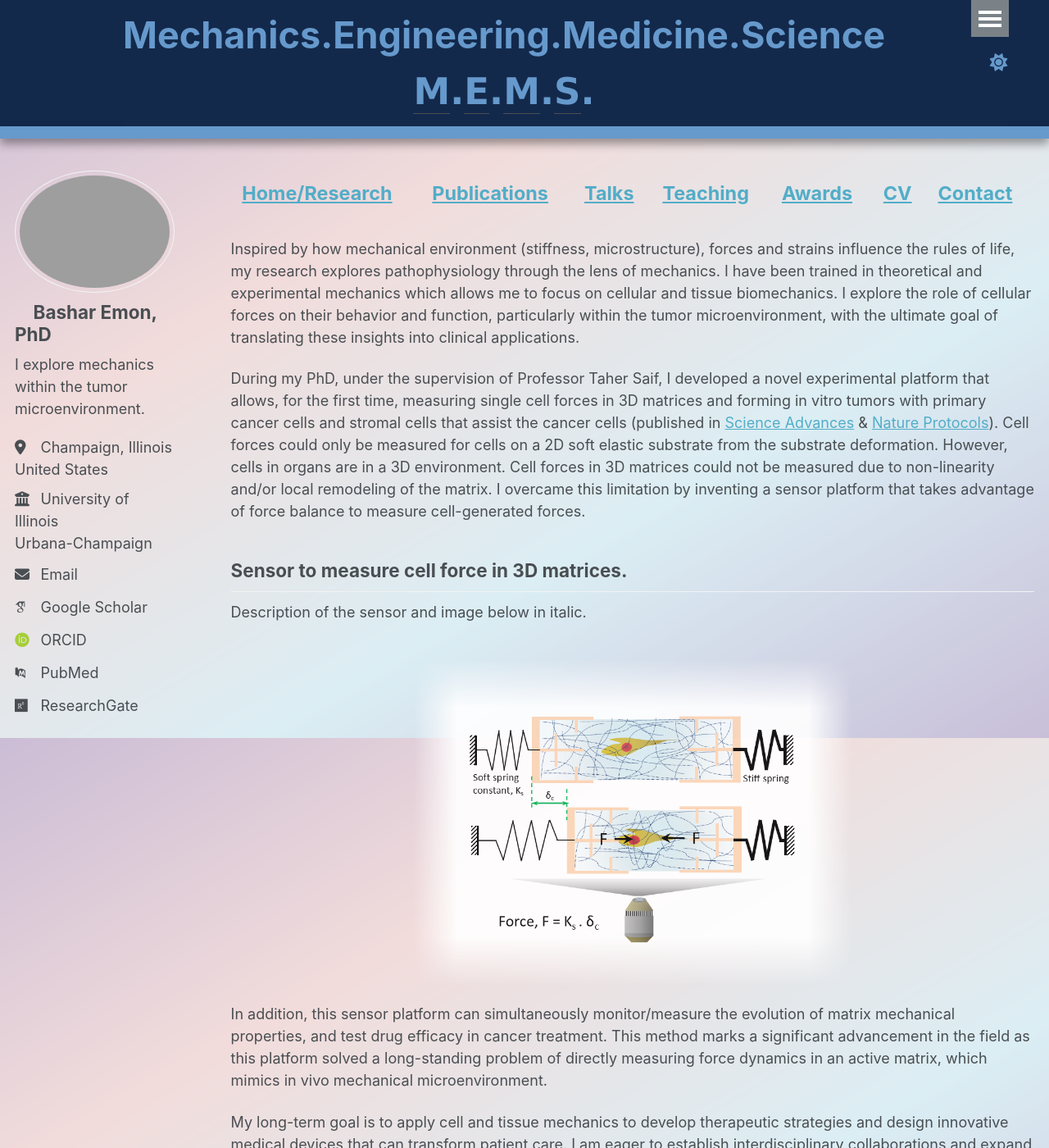
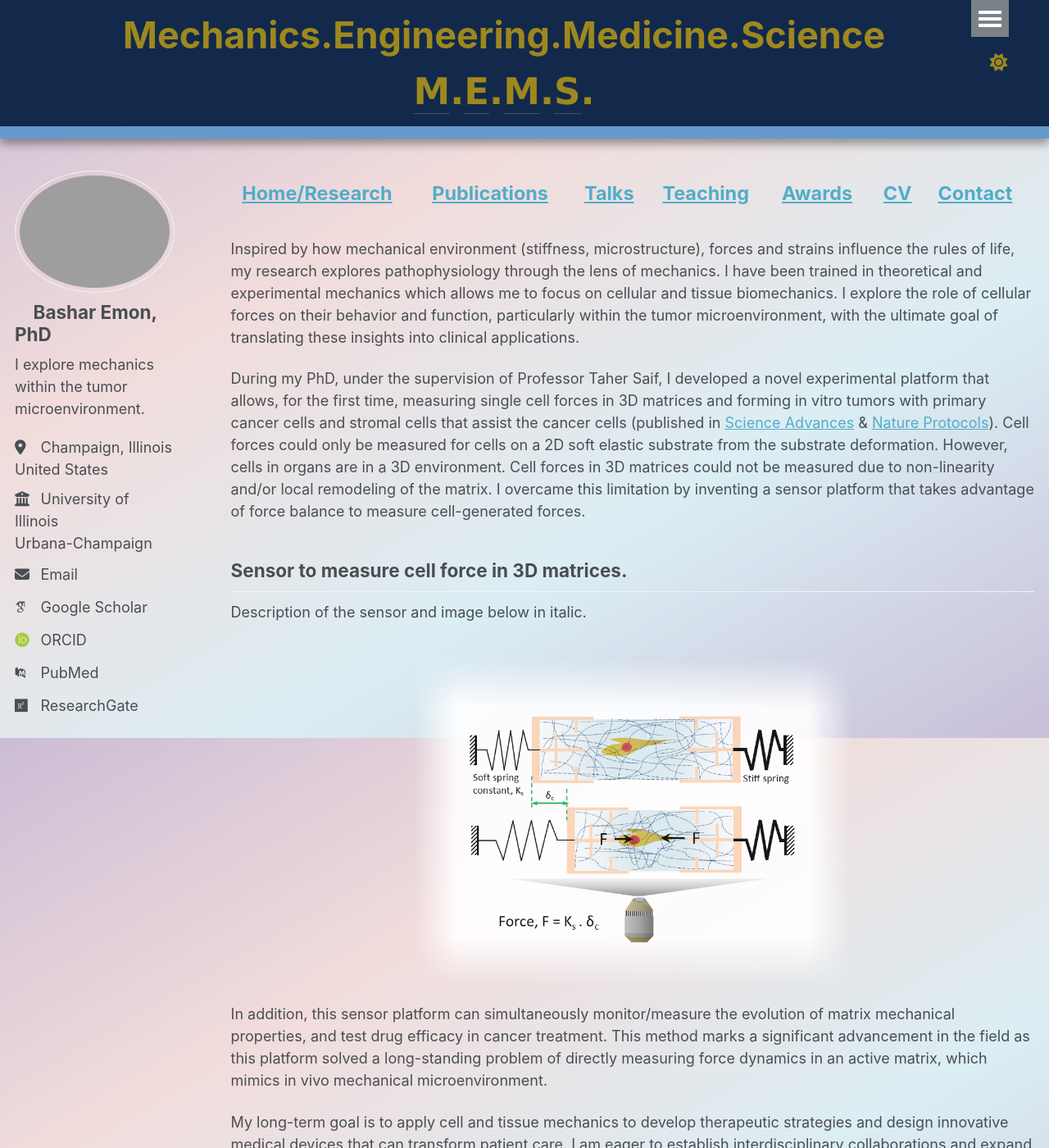
Before and after one commit to BasharEmon/BasharEmon.github.io, a Jekyll site: the page built from _pages/about.md, in a window 1280 px wide and 1400 px high. Shown: the whole window at 82% size. Built offline with Jekyll 4.4.1, drawn with Linux system fonts in a browser that asks for light colours; some web fonts are replaced.

Commit message:
Update _masthead.scss

```diff
--- a/_sass/layout/_masthead.scss
+++ b/_sass/layout/_masthead.scss
@@ -77,7 +77,7 @@
   }
 
   a {
-    color: #6699cc !important; // ensure link uses your desired color  #2f4f4f #333333 rgb(255, 204, 0)
+    color: rgba(250,200,0,.6) !important; // ensure link uses your desired color  #2f4f4f #333333 rgb(255, 204, 0)
     //text-shadow: 2px 2px 4px rgba(0, 0, 0, 0.5);
     //background-color: white !important;
     padding: 0;  // reduce space that might appear as background
@@ -85,7 +85,7 @@
   }
 
   a:hover {
-    color: #6699cc !important; // hover color, this does not function at all
+    color: rgba(250,200,0,.9) !important; // hover color, this does not function at all
     font-weight: bold; // or 700
     //background-color: var(--global-bg-color) !important;
   }
@@ -100,7 +100,7 @@
 
   a:hover {
     //font-weight: 800; //750;
-    color: #6699cc !important; // #001040 !important;
+    color: rgba(250,200,0,.9) !important; // #001040 !important;
     text-shadow: 1px 1px 2px rgba(250, 250, 250, .1);
     background-color: var(--masthead-bg-color) !important;
   }
```
